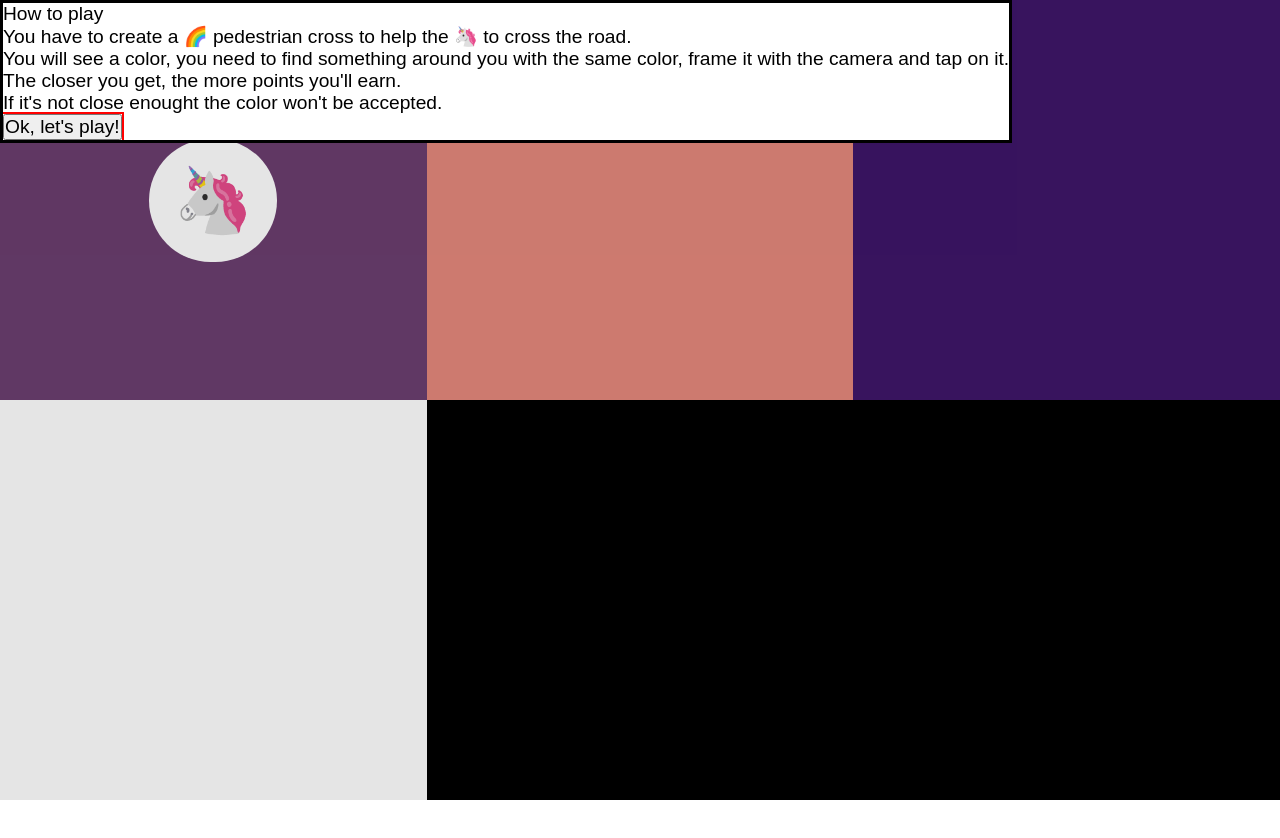
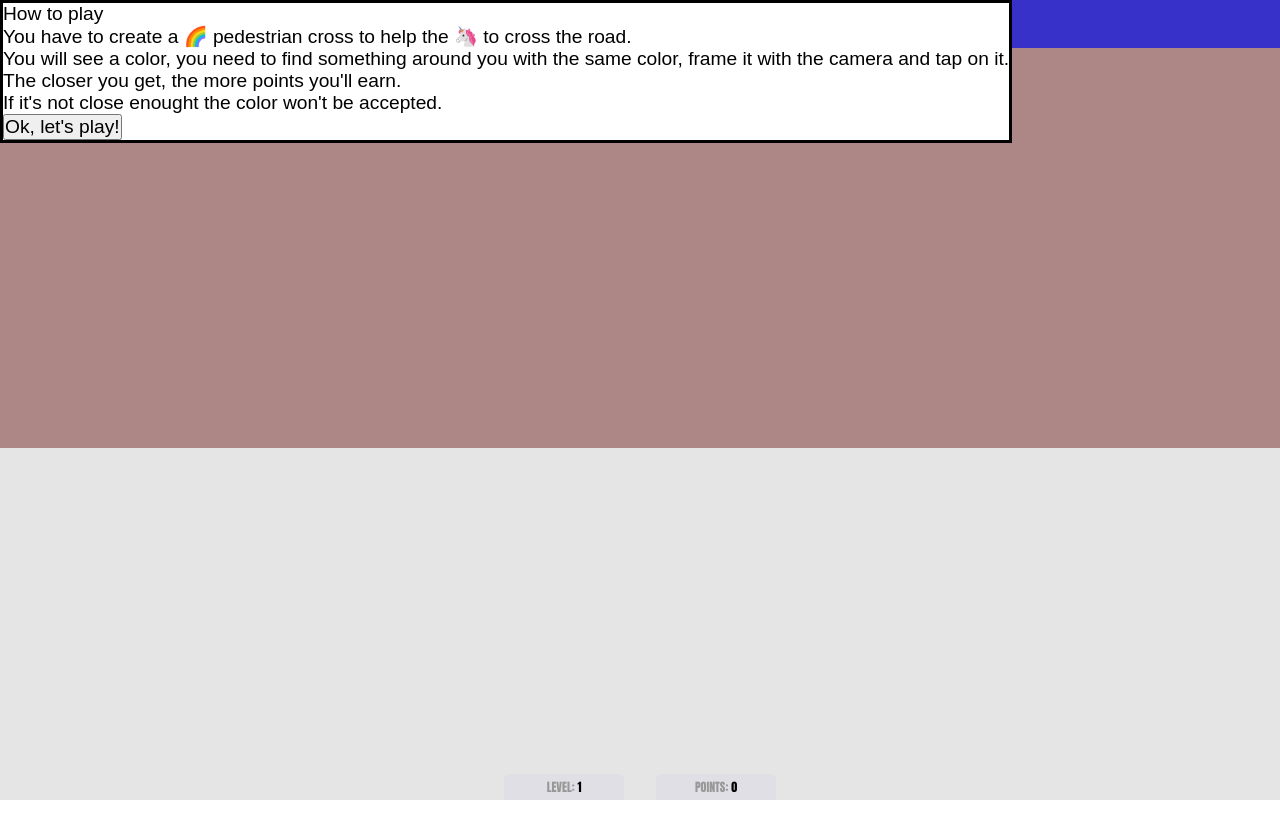
Before and after one commit to fbedussi/shot-the-rainbow, a website built with Vite: page index.html in a window 1280 px wide. Before the commit the page ends 800 px from the top, so only its background shows below. Built offline with nearby package versions, Linux system fonts and the light colour scheme; no server answers.

Commit message:
fix: random color stuck

```diff
--- a/index.html
+++ b/index.html
@@ -33,7 +33,9 @@
     <div class="points">points: <span>0</span></div>
   </header>
 
-  <div class="colors"></div>
+  <div class="path"></div>
+
+  <color-bar active="true"></color-bar>
 
   <script type="module" src="/src/main.ts"></script>
 </body>
--- a/src/color-bar.ts
+++ b/src/color-bar.ts
@@ -6,7 +6,7 @@ export class ColorBar extends HTMLElement {
 	active: boolean;
 	targetCol: [number, number, number];
 
-	static observedAttributes = ["active"];
+	static observedAttributes = ["active", "target-col"];
 
 	constructor() {
 		super();
@@ -14,17 +14,12 @@ export class ColorBar extends HTMLElement {
 		this.active = false;
 		this.target = document.createElement("div");
 		this.target.className = "target";
-		this.target.innerHTML = `<div>🦄</div>`;
 		this.userVideo = document.createElement("user-video") as UserVideo;
 		this.targetCol = [0, 0, 0];
 	}
 
 	connectedCallback() {
-		const attr = this.getAttribute("target-Col")?.split(",").map(Number);
-		this.targetCol =
-			attr && attr.length === 3 ? [attr[0], attr[1], attr[2]] : this.targetCol;
-		this.target.style.backgroundColor = `hsl(${this.targetCol[0]}deg ${this.targetCol[1]}% ${this.targetCol[2]}%)`;
-		this.userVideo.setAttribute("target-col", this.targetCol.join(","));
+		this.setTaragetColFromAttr();
 		this.appendChild(this.target);
 		this.appendChild(this.userVideo);
 		this.active = this.getAttribute("active") === "true";
@@ -38,21 +33,35 @@ export class ColorBar extends HTMLElement {
 		this.disableShot();
 	}
 
-	attributeChangedCallback(_name: string, _oldValue: string, newValue: string) {
-		this.active = newValue === "true";
+	attributeChangedCallback(name: string, _oldValue: string, newValue: string) {
+		if (name === "active") {
+			this.active = newValue === "true";
 
-		if (this.active) {
-			this.enableShot();
-		} else {
-			this.disableShot();
+			if (this.active) {
+				this.enableShot();
+			} else {
+				this.disableShot();
+			}
+		}
+
+		if (name === "target-col") {
+			this.setTaragetColFromAttr();
 		}
 	}
 
-	enableShot() {
+	private setTaragetColFromAttr() {
+		const attr = this.getAttribute("target-Col")?.split(",").map(Number);
+		this.targetCol =
+			attr && attr.length === 3 ? [attr[0], attr[1], attr[2]] : this.targetCol;
+		this.target.style.backgroundColor = `hsl(${this.targetCol[0]}deg ${this.targetCol[1]}% ${this.targetCol[2]}%)`;
+		this.userVideo.setAttribute("target-col", this.targetCol.join(","));
+	}
+
+	private enableShot() {
 		this.userVideo.setAttribute("active", "true");
 	}
 
-	disableShot() {
+	private disableShot() {
 		this.userVideo.setAttribute("active", "false");
 	}
 }
--- a/src/main.ts
+++ b/src/main.ts
@@ -5,85 +5,109 @@ import { UserVideo } from "./user-video";
 customElements.define("user-video", UserVideo);
 customElements.define("color-bar", ColorBar);
 
-const colorsEl = document.querySelector(".colors")!;
 const targetCols: number[][] = [];
 let currentColorBarIndex = 0;
+let numberOfBars = 3;
+let points = 0;
+let level = 1;
+let wins = 0;
+const winDialog = document.querySelector<HTMLDialogElement>("#win")!;
+const instructionsDialog =
+	document.querySelector<HTMLDialogElement>("#instructions")!;
+const colorBar = document.querySelector("color-bar")!;
 
-function addColorBar(active: boolean) {
-	const colorBar = document.createElement("color-bar") as ColorBar;
-	colorBar.setAttribute("active", active.toString());
+const path = document.querySelector(".path")!;
+const qs = new URLSearchParams(window.location.search);
+
+function createColor() {
 	const targetCol = [
-		getTargetVal(0, 360, 25, 0),
-		getTargetVal(25, 75, 0, 1),
-		getTargetVal(25, 75, 0, 2),
+		getTargetHue(targetCols.length, numberOfBars),
+		getTargetVal(25, 75),
+		getTargetVal(25, 75),
 	];
-	colorBar.setAttribute("target-col", targetCol.join(","));
 	targetCols.push(targetCol);
-	colorsEl.appendChild(colorBar);
 }
 
-function getTargetVal(min: number, max: number, minDist: number, i: number) {
-	const getCandidate = () =>
-		Math.min(max, Math.max(min, Math.round(Math.random() * max)));
-	let candidate = getCandidate();
-
-	while (
-		targetCols.some((oldCol) => Math.abs(oldCol[i] - candidate) < minDist)
-	) {
-		candidate = getCandidate();
+// Deterministically slots hues so min separation is guaranteed without retrying.
+function getTargetHue(index: number, count: number) {
+	const slotSize = 360 / count;
+	const minDist = Math.max(0, Math.floor(slotSize) - count);
+	const jitter = Math.random() * (slotSize - minDist);
+	return Math.round(index * slotSize + jitter);
 }
 
-	return candidate;
+function getTargetVal(min: number, max: number) {
+	return Math.round(min + Math.random() * (max - min));
 }
 
-function main() {
-	const qs = new URLSearchParams(window.location.search);
-	const level = Number(qs.get("level") ?? "1");
+function setPoints(p: number) {
+	points = p;
+	document.querySelector("header .points span")!.textContent =
+		points.toString();
+}
+
+function setLevel(l: number) {
+	level = l;
+	numberOfBars = level * 2 + 1;
+	winDialog.querySelector("#level")!.textContent = (level + 1).toString();
+	document.querySelector("header .level span")!.textContent = level.toString();
+}
+
+// main
+setLevel(Number(qs.get("level") ?? "1"));
+setPoints(Number(qs.get("points") ?? "0"));
 
 if (level === 1) {
-		document.querySelector<HTMLDialogElement>("#instructions")!.showModal();
-		localStorage.removeItem("points");
-	} else {
-		document.querySelector("header .points span")!.textContent =
-			localStorage.getItem("points");
+	instructionsDialog.showModal();
 }
 
-	const winDialog = document.querySelector<HTMLDialogElement>("#win")!;
 winDialog?.querySelector("button")?.addEventListener("click", () => {
 	qs.set("level", (level + 1).toString());
+	qs.set("points", points.toString());
 	window.location.search = qs.toString();
 });
 
-	const numberOfBars = level * 2 + 1;
 for (let i = 0; i < numberOfBars; i++) {
-		addColorBar(i === 0);
+	createColor();
 }
-	const colorBars = Array.from(document.querySelectorAll("color-bar"));
 
-	let wins = 0;
+targetCols.forEach((color, i) => {
+	const swatch = document.createElement("div");
+	swatch.className = ["swatch", i === 0 ? "active" : undefined].join(" ");
+	swatch.style.backgroundColor = `hsl(${color[0]}deg ${color[1]}% ${color[2]}%)`;
+	path.appendChild(swatch);
+});
+const swatches = Array.from(
+	document.querySelectorAll(".swatch"),
+) as HTMLDivElement[];
+
+colorBar.setAttribute("target-col", targetCols[currentColorBarIndex].join(","));
 
 document.body.addEventListener("shot-taken", (ev) => {
 	const event = ev as CustomEvent;
-		console.log(event.detail.win ? "you win" : "you loose");
+
 	if (event.detail.win) {
 		wins++;
 
-			const points =
-				Number(localStorage.getItem("points") ?? "0") + event.detail.points;
-			localStorage.setItem("points", points);
-			document.querySelector("header .points span")!.textContent = points;
-
-			colorBars[currentColorBarIndex].setAttribute("active", "false");
+		setPoints(points + event.detail.points);
 
 		if (wins < numberOfBars) {
+			const { avgCol } = event.detail;
+			const targetCol = targetCols[currentColorBarIndex];
+			const gradient = `linear-gradient(to right top, hsl(${targetCol[0]}deg ${targetCol[1]}% ${targetCol[2]}%) 50%, hsl(${avgCol[0]}deg ${avgCol[1]}% ${avgCol[2]}%) 50%)`;
+			swatches[currentColorBarIndex].style.background = gradient;
+
 			currentColorBarIndex++;
-				colorBars[currentColorBarIndex].setAttribute("active", "true");
+			swatches.forEach((swatch, i) => {
+				swatch.classList.toggle("active", i === currentColorBarIndex);
+			});
+			colorBar.setAttribute(
+				"target-col",
+				targetCols[currentColorBarIndex].join(","),
+			);
 		} else {
-				winDialog.querySelector("#level")!.textContent = (level + 1).toString();
+			colorBar.setAttribute("active", "false");
 			winDialog.showModal();
 		}
 	}
 });
-}
-
-main();
--- a/src/style.css
+++ b/src/style.css
@@ -3,10 +3,6 @@
 	padding: 0;
 	box-sizing: border-box;
 	outline: transparent;
-
-	&:focus-visible {
-		outline: solid 2px red;
-	}
 }
 
 button {
@@ -23,6 +19,7 @@ body {
 	font-family: sans-serif;
 	display: flex;
 	flex-direction: column;
+	overflow: hidden;
 }
 
 header {
@@ -33,13 +30,14 @@ header {
 	font-weight: bold;
 	font-size: 0.75rem;
 	position: fixed;
-	top: 0;
+	bottom: 0;
 	left: 50%;
 	transform: translateX(-50%);
+	z-index: 1;
 
 	> div {
-		background-color: white;
-		border-radius: 0 0 5px 5px;
+		background-color: ghostwhite;
+		border-radius: 5px 5px 0 0;
 		padding: 0.25rem 0.5rem;
 		text-align: center;
 		width: 10em;
@@ -84,12 +82,33 @@ dialog:open {
 		width: 100%;
 		padding: 1rem;
 		text-align: center;
-		background-color: lightgray;
+		background-color: ghostwhite;
 	}
 
 	&::backdrop {
 		background-color: rgba(0, 0, 0, 0.5);
 		backdrop-filter: blur(5px);
+	}
+}
+
+.path {
+	display: flex;
+	width: 100%;
+
+	> * {
+		flex: 1;
+		height: 3rem;
+		display: flex;
+		align-items: center;
+		justify-content: center;
+
+		&.active::before {
+			content: "🦄";
+			background-color: white;
+			padding: 0.25rem;
+			border-radius: 5rem;
+			margin: 0.75rem;
+		}
 	}
 }
 
@@ -114,8 +133,9 @@ color-bar {
 		div {
 			display: none;
 			background-color: white;
-			padding: 1.5rem;
+			padding: 1rem;
 			border-radius: 5rem;
+			margin: 0.75rem;
 		}
 	}
 
@@ -175,4 +195,8 @@ user-video {
 		border: solid 1px black;
 		transform: translate(-50%, -50%);
 	}
+
+	button {
+		border-radius: 0 0 10px 10px;
+	}
 }
--- a/src/user-video.ts
+++ b/src/user-video.ts
@@ -210,7 +210,6 @@ export class UserVideo extends HTMLElement {
 		avgColEl.style.backgroundColor = `hsl(${this.avgCol[0]}deg ${this.avgCol[1]}% ${this.avgCol[2]}%)`;
 		avgColEl.className = "avg-col";
 		this.appendChild(avgColEl);
-		console.log("avgCol", this.avgCol, avgColEl);
 		setTimeout(() => avgColEl.remove(), 500);
 
 		const { win, points } = this.checkColor();
@@ -220,6 +219,7 @@ export class UserVideo extends HTMLElement {
 				detail: {
 					win,
 					points,
+					avgCol: this.avgCol,
 				},
 			}),
 		);
```
Lines whose indentation alone changed are shown as unchanged.
